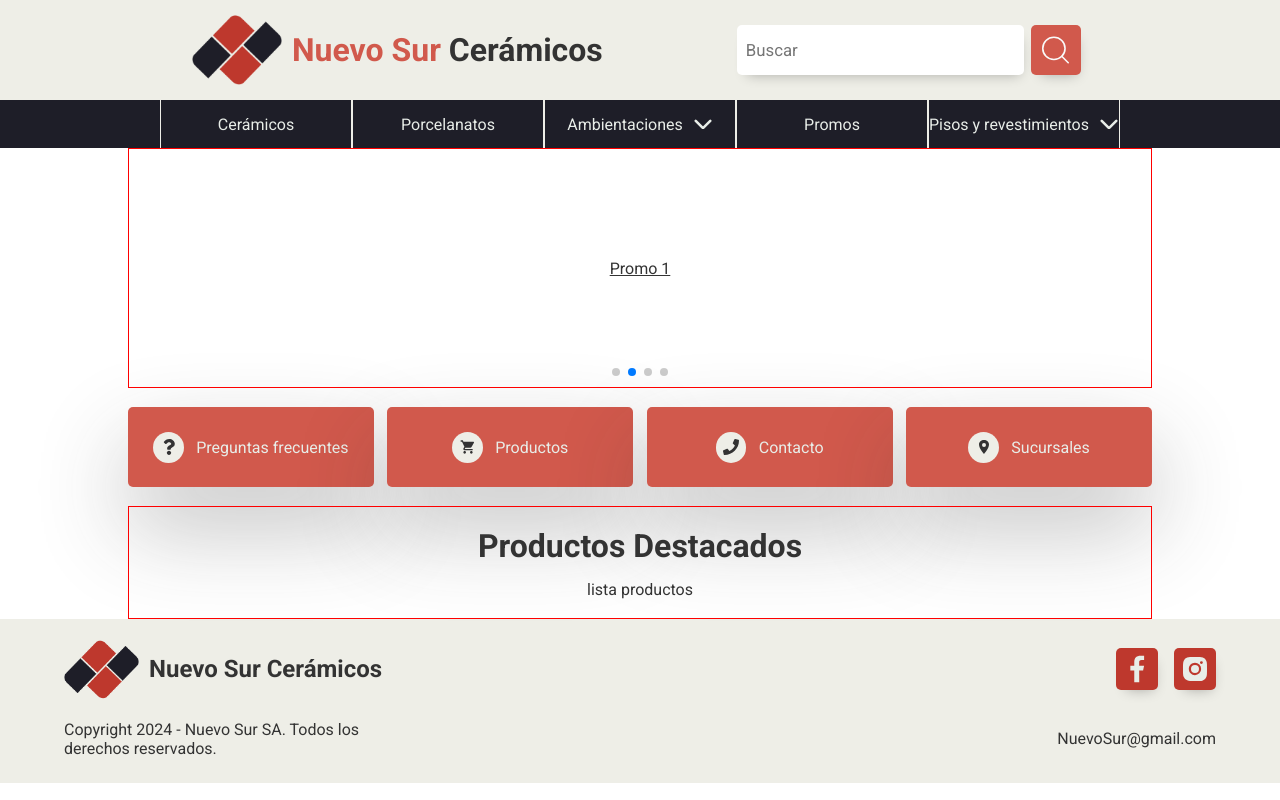
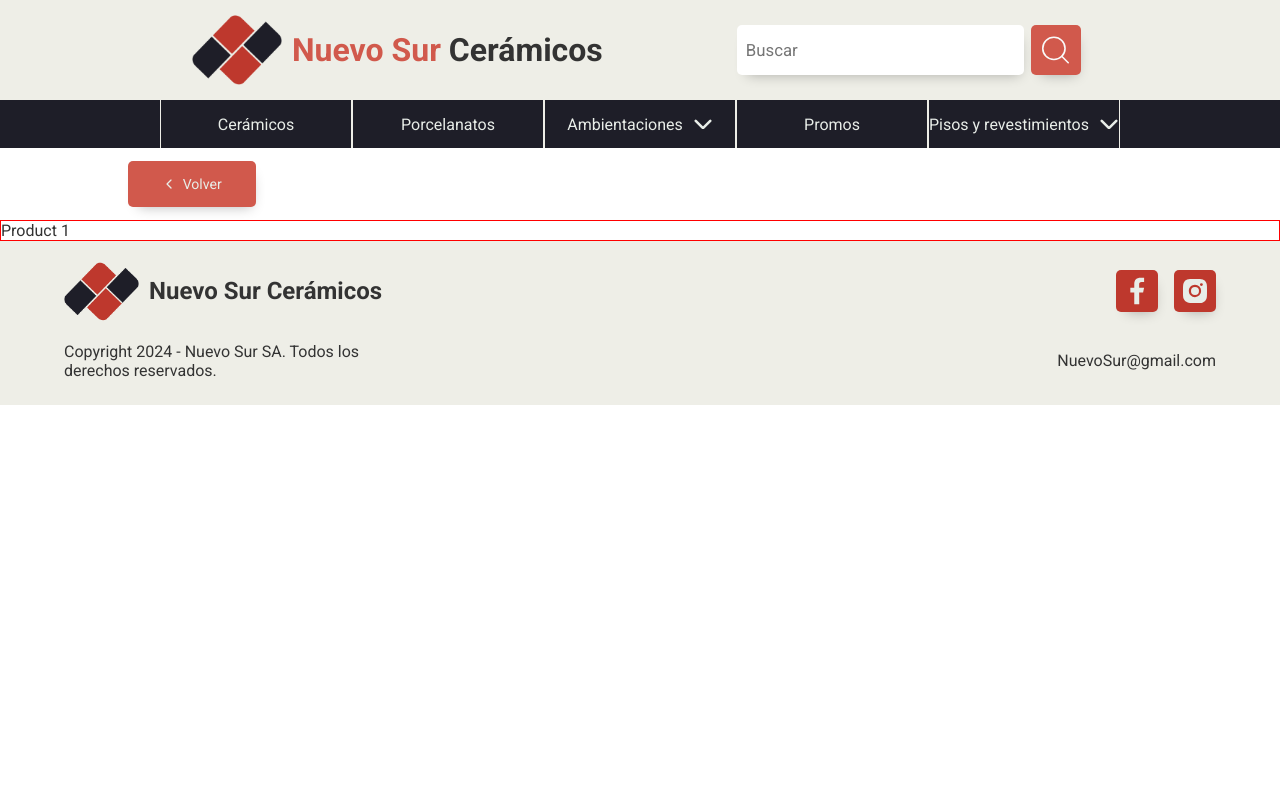
Before and after one commit to TomyAlberdi/NuevoSur-Web, a React (Vite) app: page /product/1 in a window 1280 px wide. Before the commit this address led to /. Built offline with nearby package versions, Linux system fonts and the light colour scheme.

Commit message:
Implemented Product Layout

```diff
--- a/src/App.scss
+++ b/src/App.scss
@@ -4,8 +4,9 @@
 @use "@/Components/Footer/footer";
 @use "@/Components/TopProducts/topProducts";
 @use "@/Components/Services/services";
+@use "@/Pages/Product/product";
 
-@import url('https://fonts.googleapis.com/css2?family=Roboto:ital,wght@0,100;0,300;0,400;0,500;0,700;0,900;1,100;1,300;1,400;1,500;1,700;1,900&display=swap');
+@import url("https://fonts.googleapis.com/css2?family=Roboto:ital,wght@0,100;0,300;0,400;0,500;0,700;0,900;1,100;1,300;1,400;1,500;1,700;1,900&display=swap");
 
 @font-face {
   font-family: "BebasNeue-Regular";
@@ -23,6 +24,37 @@
   }
 }
 
-div.App div.Layout {
-  min-height: 100vh;
+div.App {
+  div.Layout {
+    min-height: 100vh;
+    div.LayoutProduct {
+      section.productHeader {
+        height: 9vh;
+        padding: 1% 10%;
+        button {
+          @include var.flex-container(row, center, center);
+          height: 100%;
+          width: 10vw;
+          border: none;
+          background-color: var.$primary-orange-light;
+          border-radius: 5px;
+          box-shadow: var.$shadow-1;
+          color: var.$text-light;
+          gap: 5%;
+          font-size: 1.1vw;
+          svg {
+            path {
+              fill: var.$text-light;
+            }
+          }
+          transition: 0.3s all ease-in-out;
+          &:hover {
+            cursor: pointer;
+            transition: 0.3s all ease-in-out;
+            opacity: 0.8;
+          }
+        }
+      }
+    }
+  }
 }
--- a/src/Components/Services/_services.scss
+++ b/src/Components/Services/_services.scss
@@ -22,7 +22,7 @@ div.Services {
       &:hover {
         cursor: pointer;
         transition: 0.3s all ease-in-out;
-        opacity: 0.8;
+        opacity: 0.9;
       }
       span {
         @include var.flex-container(row, center, center);
@@ -31,5 +31,11 @@ div.Services {
         border-radius: 100px;
       }
     }
+    transition: 0.3s all ease-in-out;
+    &:hover {
+      cursor: pointer;
+      transition: 0.3s all ease-in-out;
+      transform: scale(1.05);
+    }
   }
 }
--- /dev/null
+++ b/src/Layout/LayoutProduct.jsx
@@ -0,0 +1,21 @@
+import { Outlet } from "react-router-dom";
+import { IoIosArrowBack } from "react-icons/io";
+import { useNavigate } from "react-router-dom";
+
+const Layout = () => {
+  const navigate = useNavigate();
+
+  return (
+    <div className="LayoutProduct">
+      <section className="productHeader">
+        <button onClick={() => navigate(-1)}>
+          <IoIosArrowBack  />
+          Volver
+        </button>
+      </section>
+      <Outlet />
+    </div>
+  );
+};
+
+export default Layout;
--- /dev/null
+++ b/src/Pages/Product/Product.jsx
@@ -0,0 +1,14 @@
+import React from 'react'
+import { useParams } from "react-router-dom";
+
+const Product = () => {
+  const { id } = useParams();
+
+  return (
+    <div className='Product'>
+      Product {id}
+    </div>
+  )
+}
+
+export default Product
--- /dev/null
+++ b/src/Pages/Product/_product.scss
@@ -0,0 +1,5 @@
+@use "var";
+
+div.Product {
+  border: 1px solid red;
+}
--- a/src/routes.jsx
+++ b/src/routes.jsx
@@ -1,6 +1,8 @@
 import { Navigate, useRoutes } from "react-router-dom";
 import Layout from "@/Layout/Layout";
+import LayoutProduct from "@/Layout/LayoutProduct";
 import Home from '@/Pages/Home/Home';
+import Product from '@/Pages/Product/Product';
 
 const CustomRouter = () => {
   return useRoutes([
@@ -18,6 +20,22 @@ const CustomRouter = () => {
       path: "*",
       element: <Navigate to={"/"} />,
     },
+    {
+      path: "/product",
+      element: <Layout />,
+      children: [
+        {
+          element: <LayoutProduct />,
+          children:[
+            {
+              path: "/product/:id",
+              index: true,
+              element: <Product />
+            }
+          ]
+        }
+      ]
+    }
   ]);
 };
 
```
